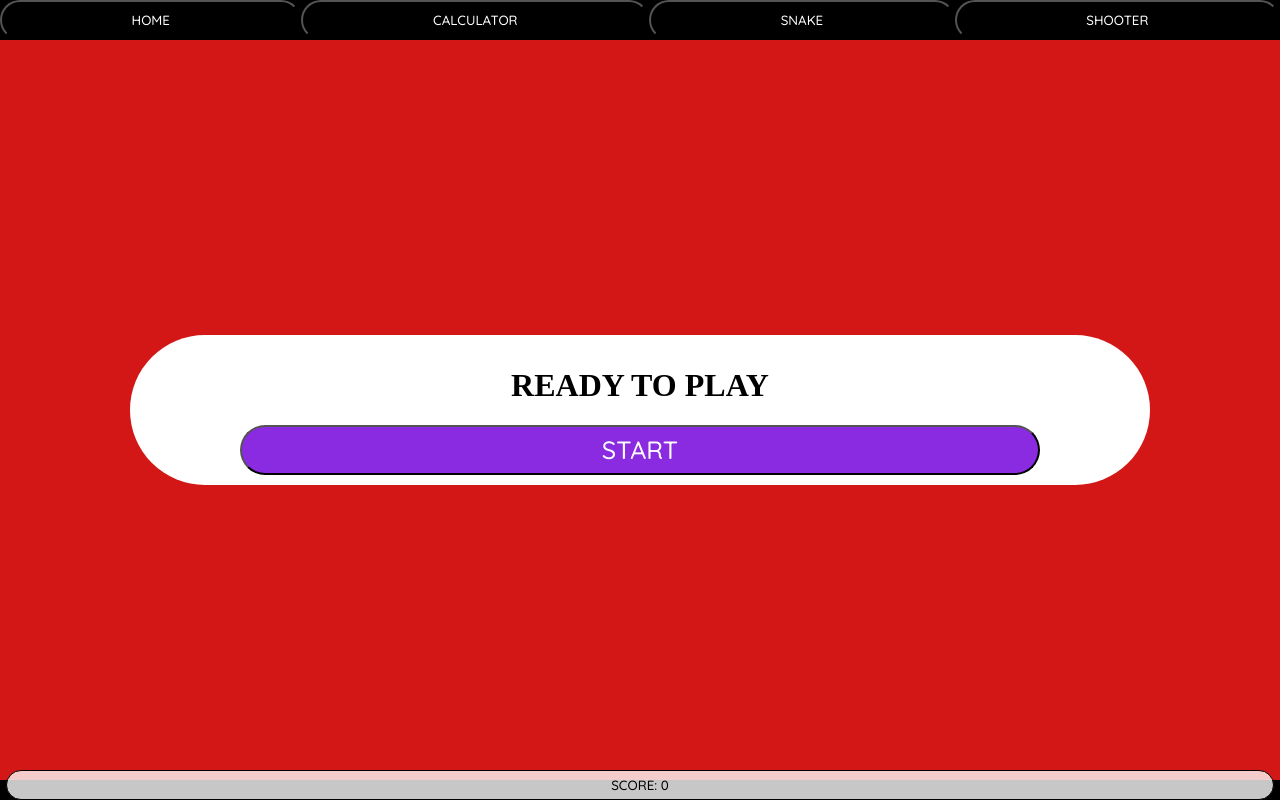
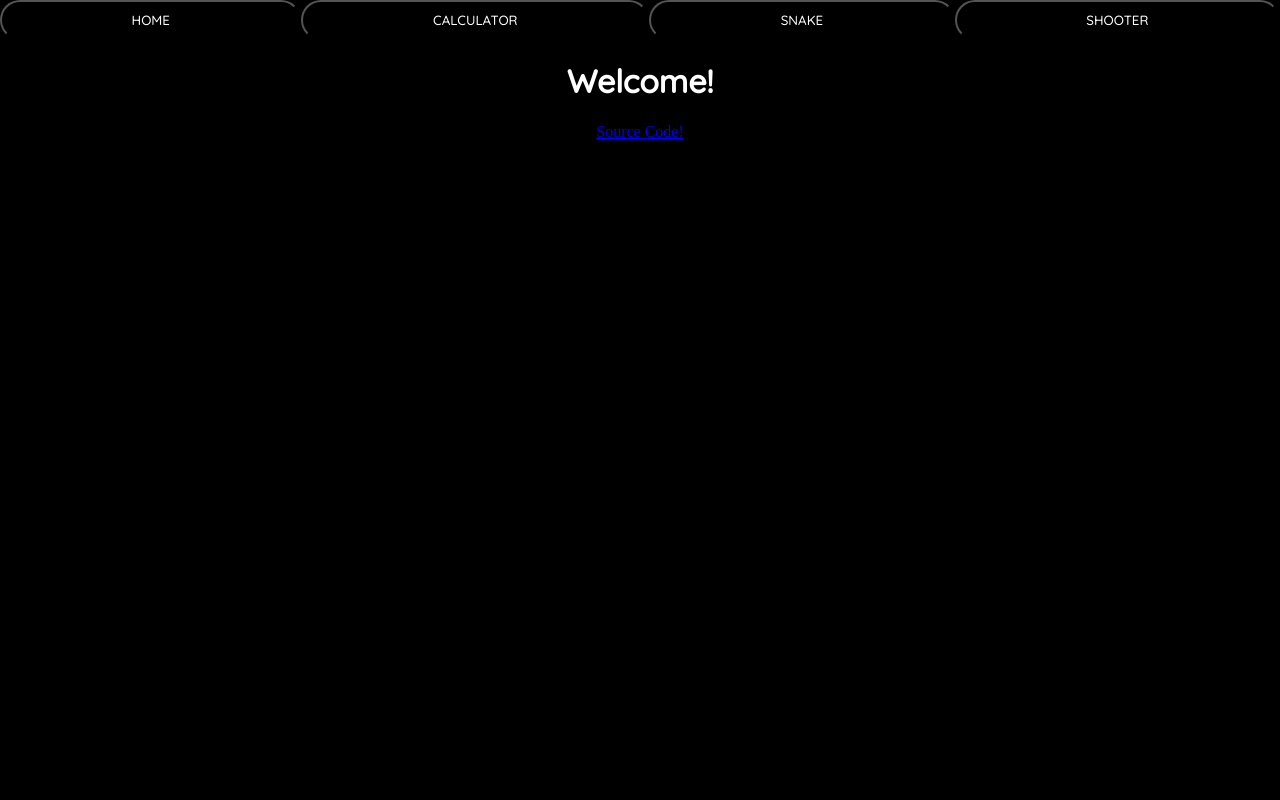
Before and after one commit to genehe3/Multi, a plain HTML site: page index.html in a window 1280 px wide. Drawn offline with Linux system fonts and the light colour scheme.

Commit message:
home page started

```diff
--- a/index.html
+++ b/index.html
@@ -21,7 +21,8 @@
     <!--Tab contents-->
     <div id="content">
         <div id="home" class="tabcontent">
-            <p1>Welcome!</p1>
+            <h1 id="home-welcome">Welcome!</h1>
+            <a href="https://github.com/genehe3/Portfolie" id="">Source Code!</a>
         </div>
         <div id="calc" class="tabcontent">
             <div id="calculator">
--- a/script.js
+++ b/script.js
@@ -10,7 +10,14 @@ const switchTab = tab => {
     active = tab;
     console.log(active)
 } //tab-switching function, working
-document.getElementById('shooter-tab').click();//sets default page (home) on load
+document.getElementById('home-tab').click();//sets default page (home) on load
+document.getElementById('home').style.width=window.innerWidth;
+document.getElementById('home').style.height=window.innerHeight
+
+
+
+
+
 //function for random color (rgba) ==> rgba(0-255, 0-255, 0-255, 0-1)
 const randCol = () => {
     let r = Math.round, rr = Math.random, rrr = 255;
@@ -588,7 +595,11 @@ setInterval(()=> {
         y: Math.sin(angle) * .75
     }
     if (active !== 'shooter') {
-        shoOver();
+        if (shOver === false) {
+            shoOver();
+        } else {
+            return
+        }
     }
 
     if (active === 'shooter' && shOver === false) {
--- a/style.css
+++ b/style.css
@@ -37,11 +37,6 @@ html {
     color: black;
 }
 
-#content {
-    display: flex;
-    justify-content: center;
-    align-items: center;
-}
 
 #calc {
     justify-content: center;
@@ -203,3 +198,16 @@ html {
 #shooter-settings:hover {
     background-color: blue;
 }
+
+/*end of shooter styling*/
+#home {
+    display: flex;
+    align-items: center;
+    justify-content: center;
+    flex-direction: column;
+}
+
+#home-welcome {
+    color: white;
+    font-family: 'Quicksand', sans-serif;
+}
```
